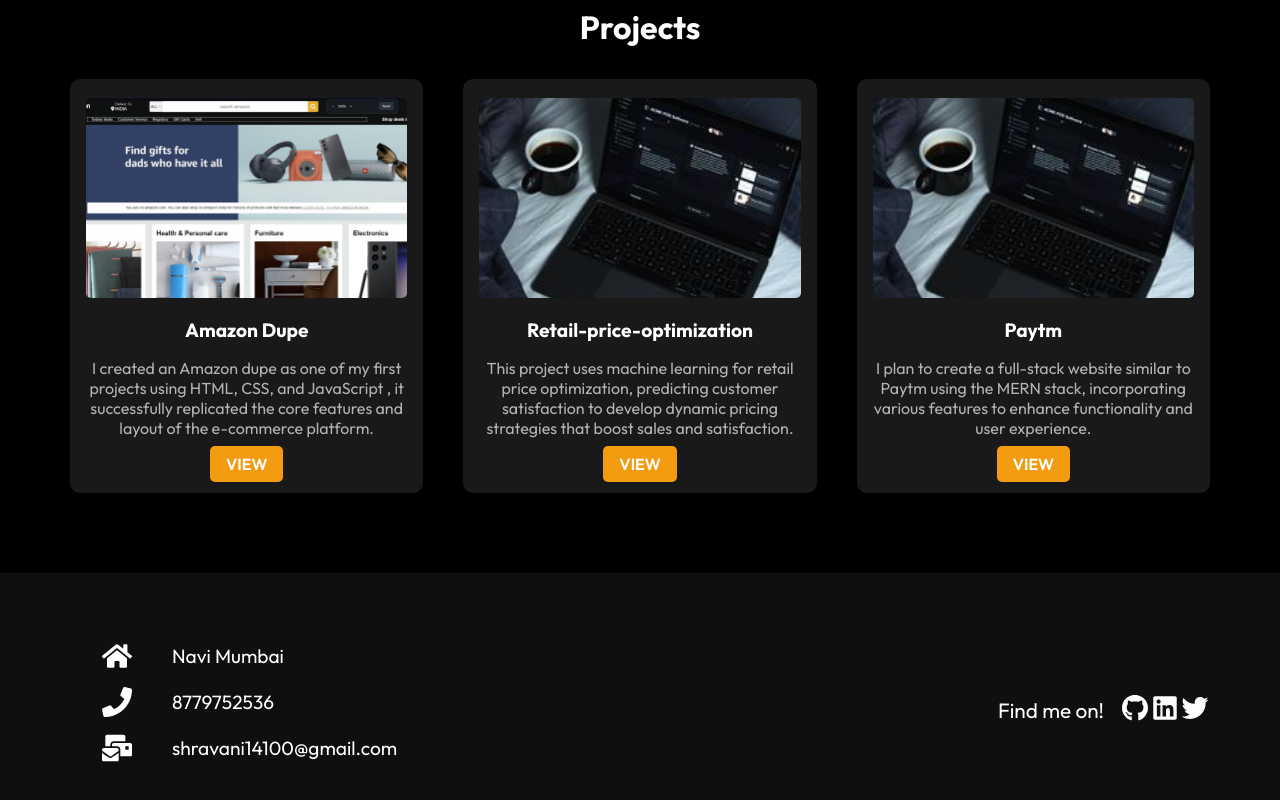
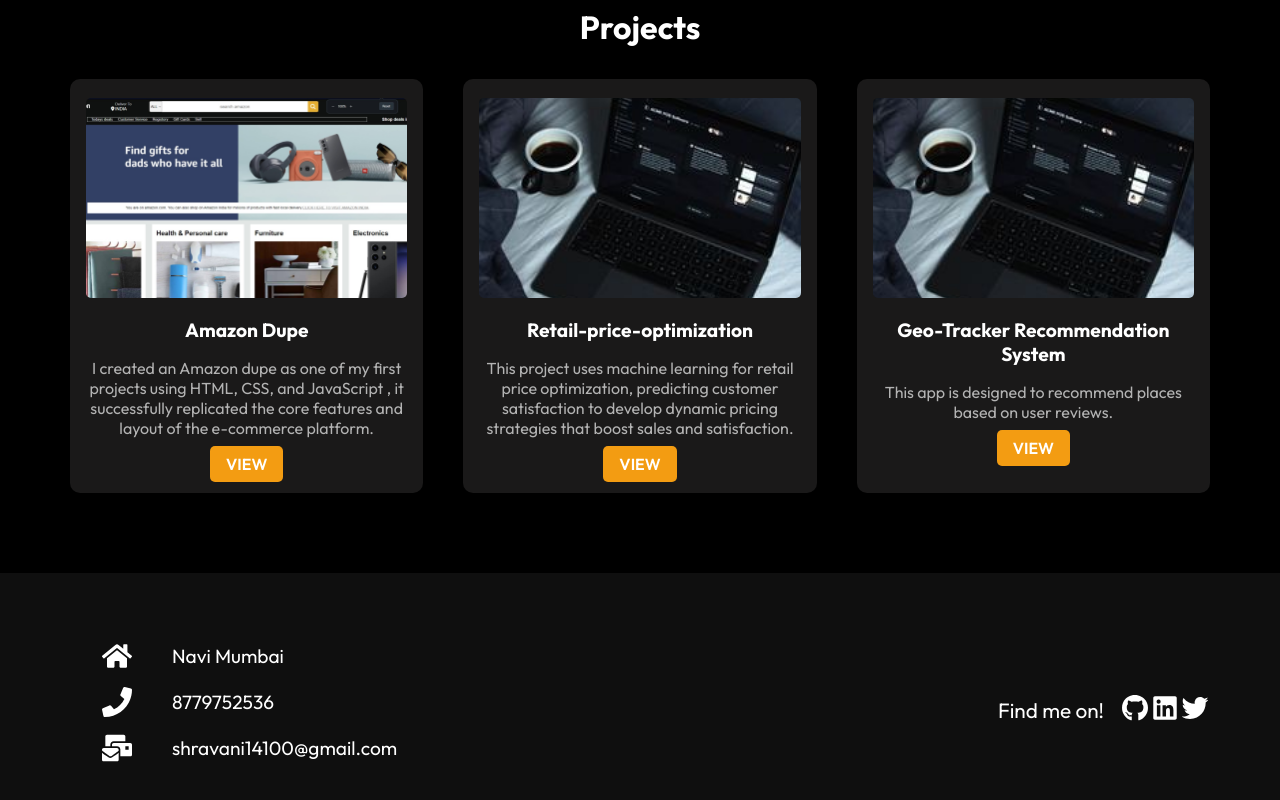
Before and after one commit to shravani1009/RESUME, a React (Vite) app: page /project in a window 1280 px wide. Shown: the part 825-1625 px from the top of the page. Built offline with nearby package versions, Linux system fonts and the light colour scheme.

Commit message:
initial commit

```diff
--- a/src/components/Card.jsx
+++ b/src/components/Card.jsx
@@ -35,9 +35,9 @@ const Card = () => {
                 </div>
                 <div className='project-card'>
                     <img src= {coffee} alt="image"></img>
-                    <h2 className='project-title'>Paytm</h2>
+                    <h2 className='project-title'>Geo-Tracker Recommendation System</h2>
                     <div className='pro-details'>
-                        <p>I plan to create a full-stack website similar to Paytm using the MERN stack, incorporating various features to enhance functionality and user experience.</p>
+                        <p>This app is designed to recommend places based on user reviews.</p>
                         <div className='pro-btns'>
                             <NavLink to = "url.com" className="btn">View</NavLink>
 
```
